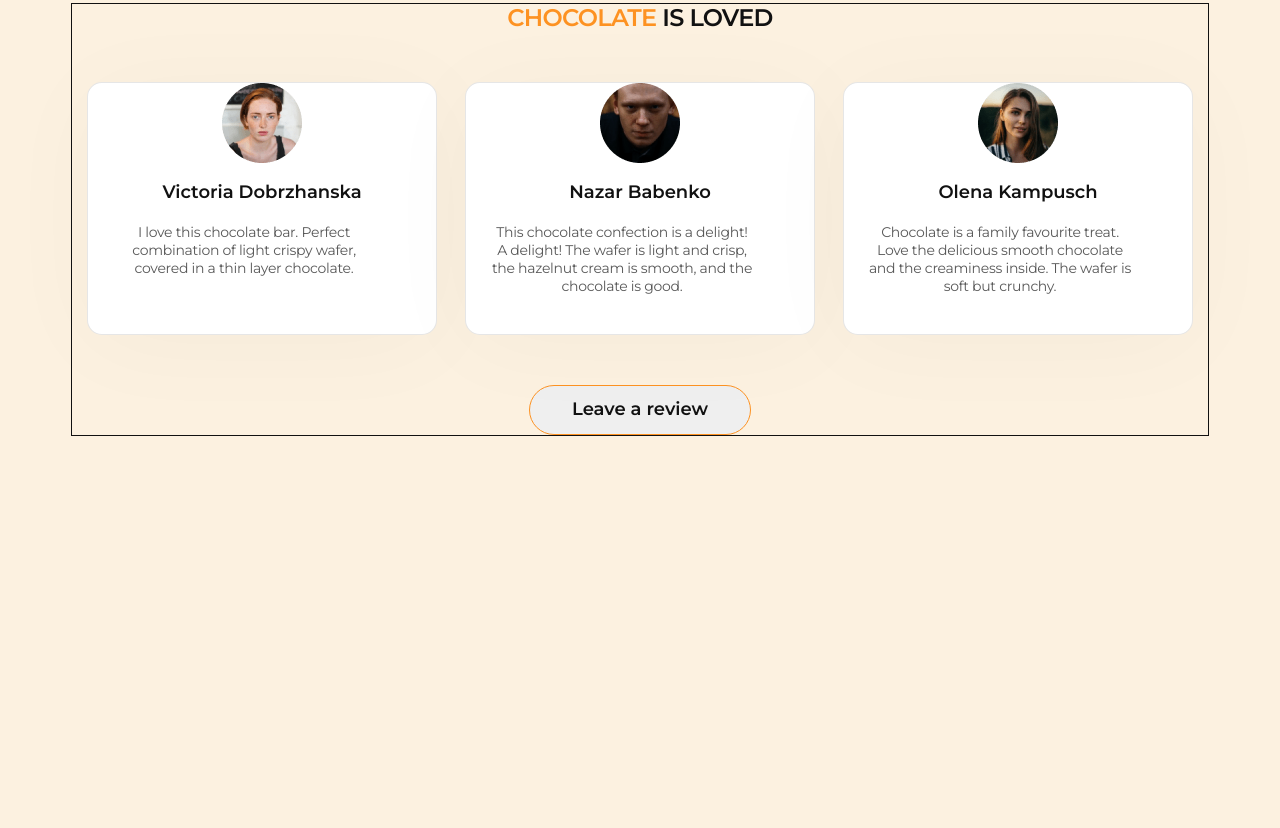
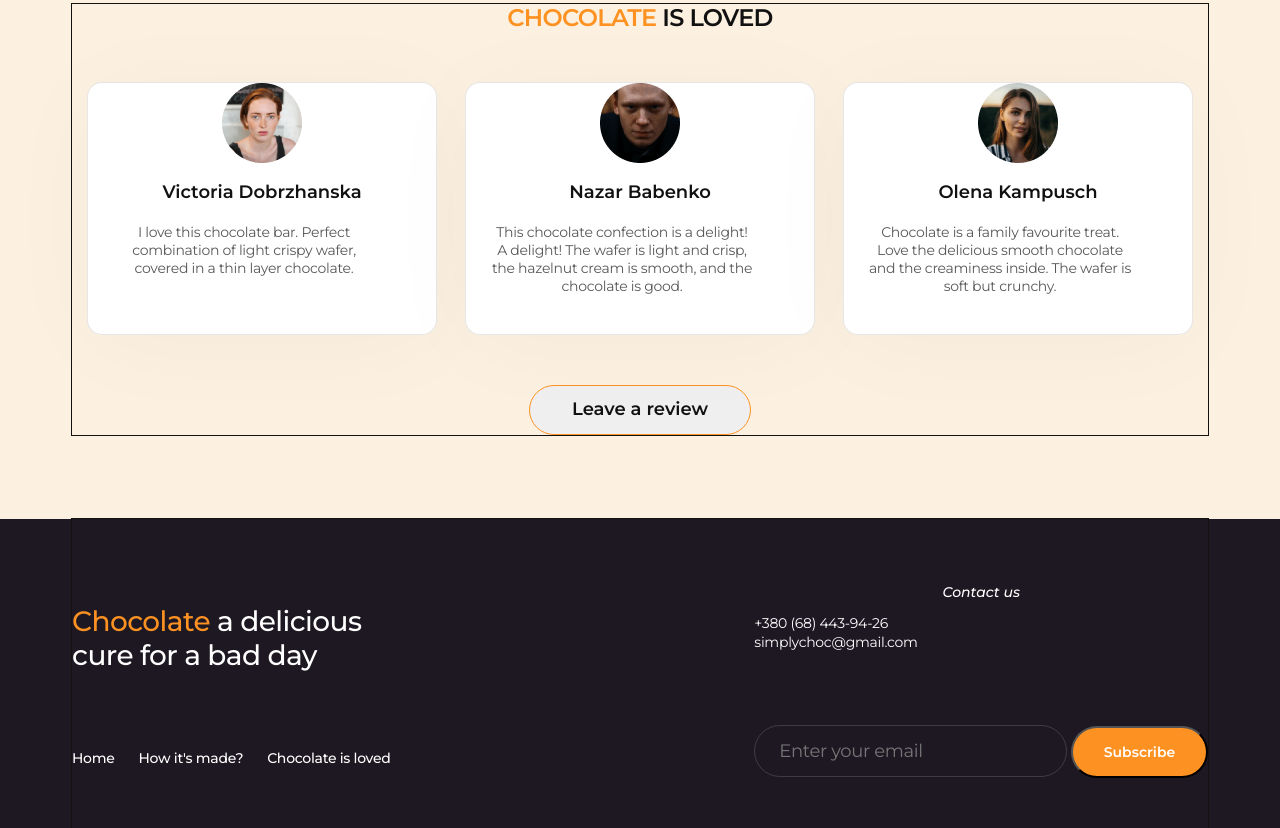
Before and after one commit to snow210779/simple-chocolate, a plain HTML site: page index.html in a window 1280 px wide. Shown: the part 2366-3194 px from the top of the page. Before the commit the page ends 2885 px from the top, so only its background shows below. Drawn offline with nearby package versions, Linux system fonts and the light colour scheme.

Commit message:
footer need fix

```diff
--- a/css/style.css
+++ b/css/style.css
@@ -451,3 +451,77 @@ img {
   color: #fff;
   border: none;
 }
+
+/***-----FOOTER-------*/
+
+.footer {
+  background-color: #1e1823;
+}
+
+.footer-container {
+  display: flex;
+  justify-content: space-between;
+  align-items: center;
+  padding: 50px 0;
+}
+.footer-title {
+  max-width: 300px;
+  font-weight: 500;
+  font-size: 28px;
+  line-height: 1.21429;
+  letter-spacing: -0.02em;
+  color: #fd9222;
+  margin-bottom: 78px;
+}
+
+.footer-title-accent {
+  color: #fff;
+}
+
+.footer-nav-link {
+  color: #fff;
+}
+
+.footer-address {
+  margin-bottom: 74px;
+}
+
+.footer-address-text {
+  font-weight: 500;
+  font-size: 14px;
+  line-height: 1.28571;
+  text-align: center;
+  color: #fff;
+  margin-bottom: 14px;
+}
+
+.footer-address-link {
+  font-weight: 400;
+  line-height: 1.29;
+  letter-spacing: -0.02em;
+  text-align: center;
+  color: #fff;
+  font-style: normal;
+  margin-bottom: 4px;
+}
+
+.footer-input {
+  font-size: 18px;
+  letter-spacing: -0.02em;
+  color: rgba(255, 255, 255, 0.3);
+  border: 1.5px solid rgba(255, 255, 255, 0.15);
+  border-radius: 30px;
+  width: 313px;
+  height: 52px;
+  padding: 15px 24px;
+  background-color: inherit;
+}
+.footer-btn {
+  font-weight: 600;
+  font-size: 14px;
+  color: #fff;
+  border-radius: 100px;
+  width: 137px;
+  height: 52px;
+  background-color: var(--accent-color);
+}
--- a/index.html
+++ b/index.html
@@ -350,6 +350,54 @@
           <button class="feedback-btn" type="button">Leave  a review</button>
         </div>
       </section>
+
     </main>
+
+    <footer class="footer">
+      <div class="container footer-container">
+
+        <div class="footer-title-contant">
+          <h2 class="footer-title">Chocolate <span class="footer-title-accent">a delicious cure for a bad day</span></h2>
+
+          <nav class="footer-nav">
+            <ul class="head-list">
+              <li class="head-item">
+                <a href="" class="head-link footer-nav-link">Home</a>
+              </li>
+              <li class="head-item">
+                <a href="" class="head-link footer-nav-link">How it's made?</a>
+              </li>
+              <li class="head-item">
+                <a href="" class="head-link footer-nav-link">Chocolate is loved</a>
+              </li>
+            </ul>
+          </nav>
+        </div>
+
+        <div class="footer-address-contant">
+          <address class="footer-address">
+
+            <p class="footer-address-text">Contact us</p>
+
+            <ul class="footer-address-list">
+              <li class="footer-address-item">
+                <a href="tel:380684439426" class="footer-address-link" target="_blank">+380 (68) 443-94-26</a>
+              </li>
+              <li class="footer-address-item">
+                <a href="mailto:simplychoc@gmail.com" class="footer-address-link" target="_blank">simplychoc@gmail.com</a>
+              </li>
+            </ul>
+          </address>
+
+          <form action="" class="footer-form">
+            <label class="footer-label">
+            <input type="text" class="footer-input" placeholder="Enter your email">
+          </label>
+          <button class="footer-btn" type="submit">Subscribe</button>
+          </form>
+        </div>
+
+      </div>
+    </footer>
   </body>
 </html>
```
